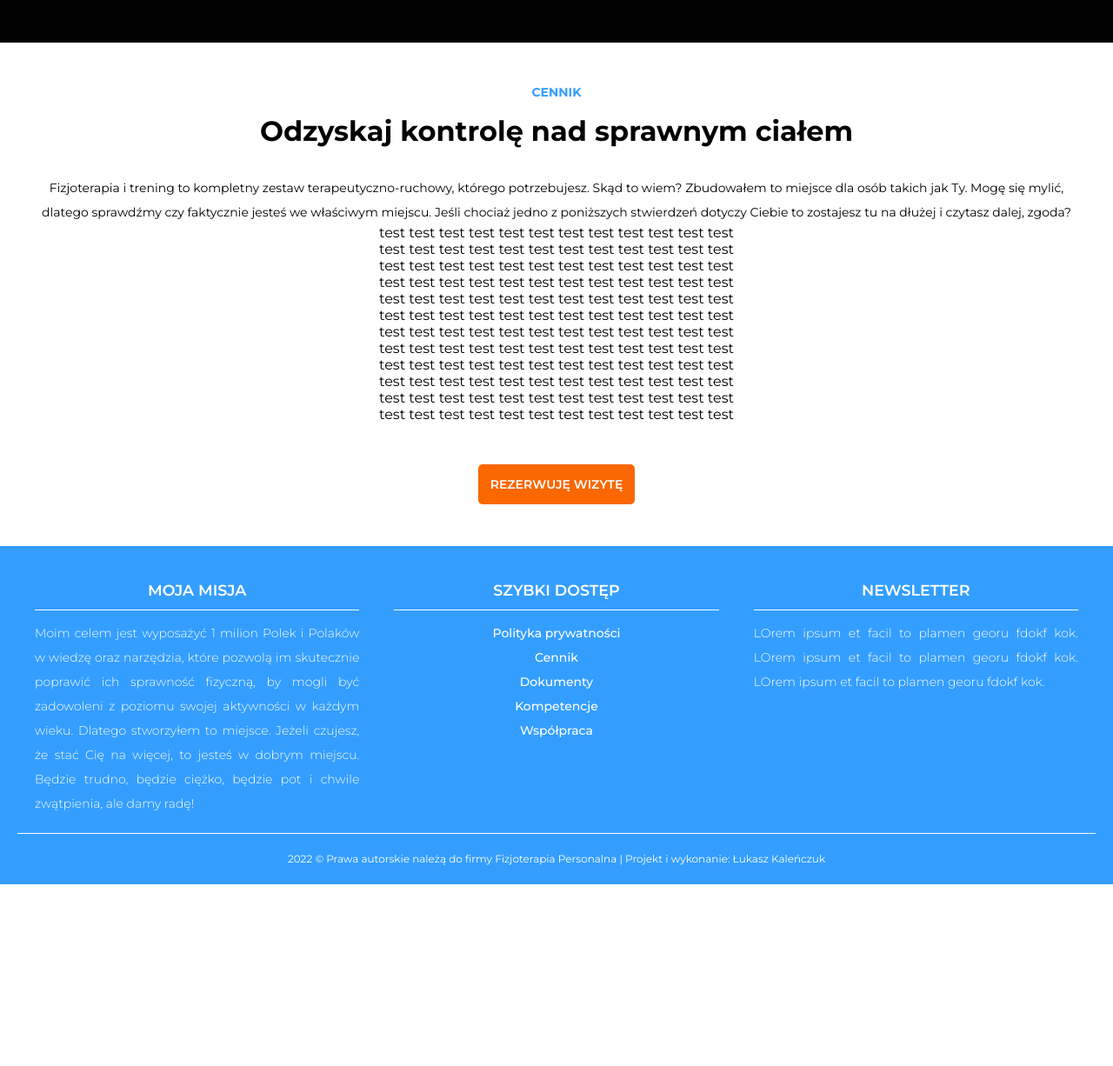
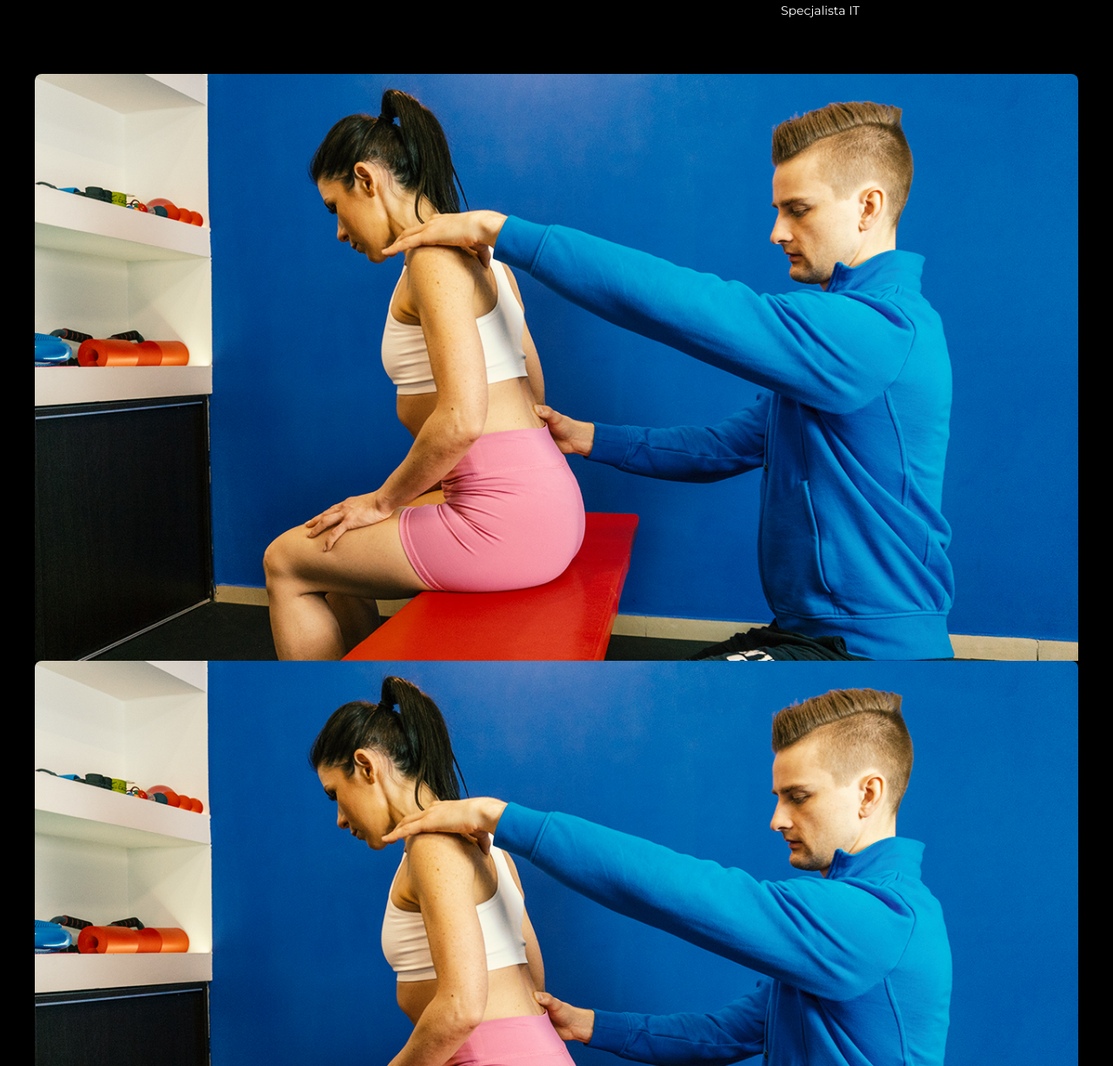
Before and after one commit to montesqieu/fizjopersonalny23, a Gatsby site: page / in a window 1280 px wide. Shown: the part 3214-4440 px from the top of the page at 87% size. Before the commit the page ends 4231 px from the top, so only its background shows below. Built offline with nearby package versions, Linux system fonts and the light colour scheme; Gatsby itself is replaced by a stand-in of ours.

Commit message:
Update index.js

```diff
--- a/src/pages/index.js
+++ b/src/pages/index.js
@@ -34,6 +34,8 @@ import {
           toggle_arrow,
           toggle_content,
           ref_screen,
+          ref_header,
+          ref_source,
           ref_grid,
           ref_item,
           ref_stars,
@@ -218,6 +220,7 @@ export default function Home({ data }) {
         </div>
       </div>
       <div className={ref_screen}>
+        <div className={ref_header}>Opinie pacjentów i podopiecznych*,<br />którzy już skorzystali z usług fizjoterapii i treningu.</div>
         <div className={ref_grid}>
           {reference.map(reference => (
             <div className={ref_item}>
@@ -228,6 +231,19 @@ export default function Home({ data }) {
             </div>
             ))}
         </div>
+        <p className={ref_source}>*Cytowane rekomendacje pochodzą z wyszukiwarki Google. <b>Wpisz w Google: fizjopersonalny</b> i sprawdź pozostałe opinie moich pacjentów oraz podopiecznych.</p>
+        <div>
+          <div>
+            <GatsbyImage className={service_image} image={getImageByName(service, "fizjoterapia-bol-plecow")} alt="fizjoterapia bólu pleców"/>
+          </div>
+          <div>
+            <GatsbyImage className={service_image} image={getImageByName(service, "fizjoterapia-bol-plecow")} alt="fizjoterapia bólu pleców"/>
+          </div>
+          <div>
+            <GatsbyImage className={service_image} image={getImageByName(service, "fizjoterapia-bol-plecow")} alt="fizjoterapia bólu pleców"/>
+          </div>
+        </div>
+        <div className={btn}><Button1 /></div>
       </div>
       <div className={price_screen}>
         <div className={section_header}>Cennik</div>
@@ -245,9 +261,7 @@ export default function Home({ data }) {
         <div>test test test test test test test test test test test test </div>
         <div>test test test test test test test test test test test test </div>
         <div>test test test test test test test test test test test test </div>
-        <div className={btn}>
-          <Button1 />
-        </div>
+        <div className={btn}><Button1 /></div>
       </div>
     </Layout>
   );
```
